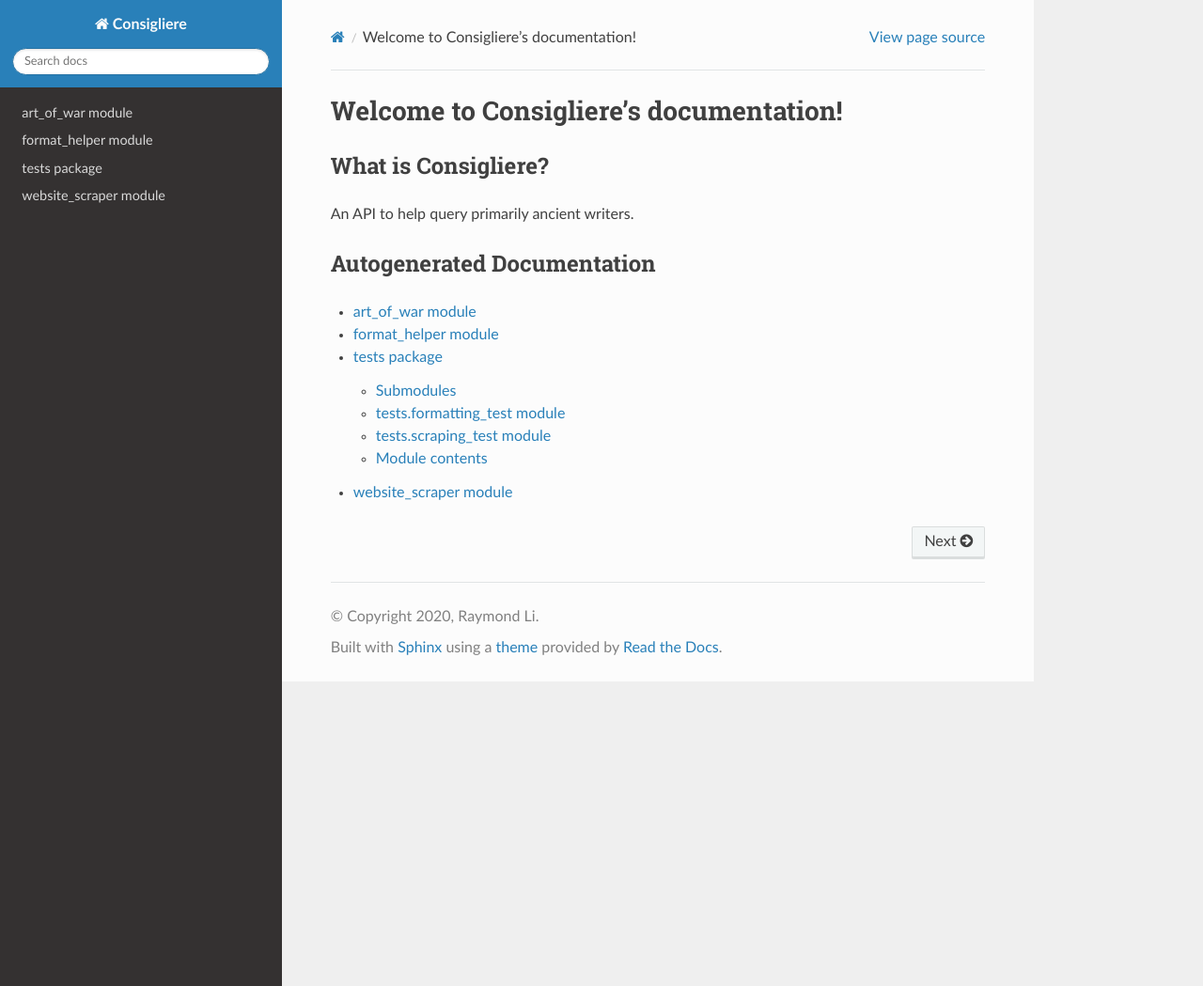
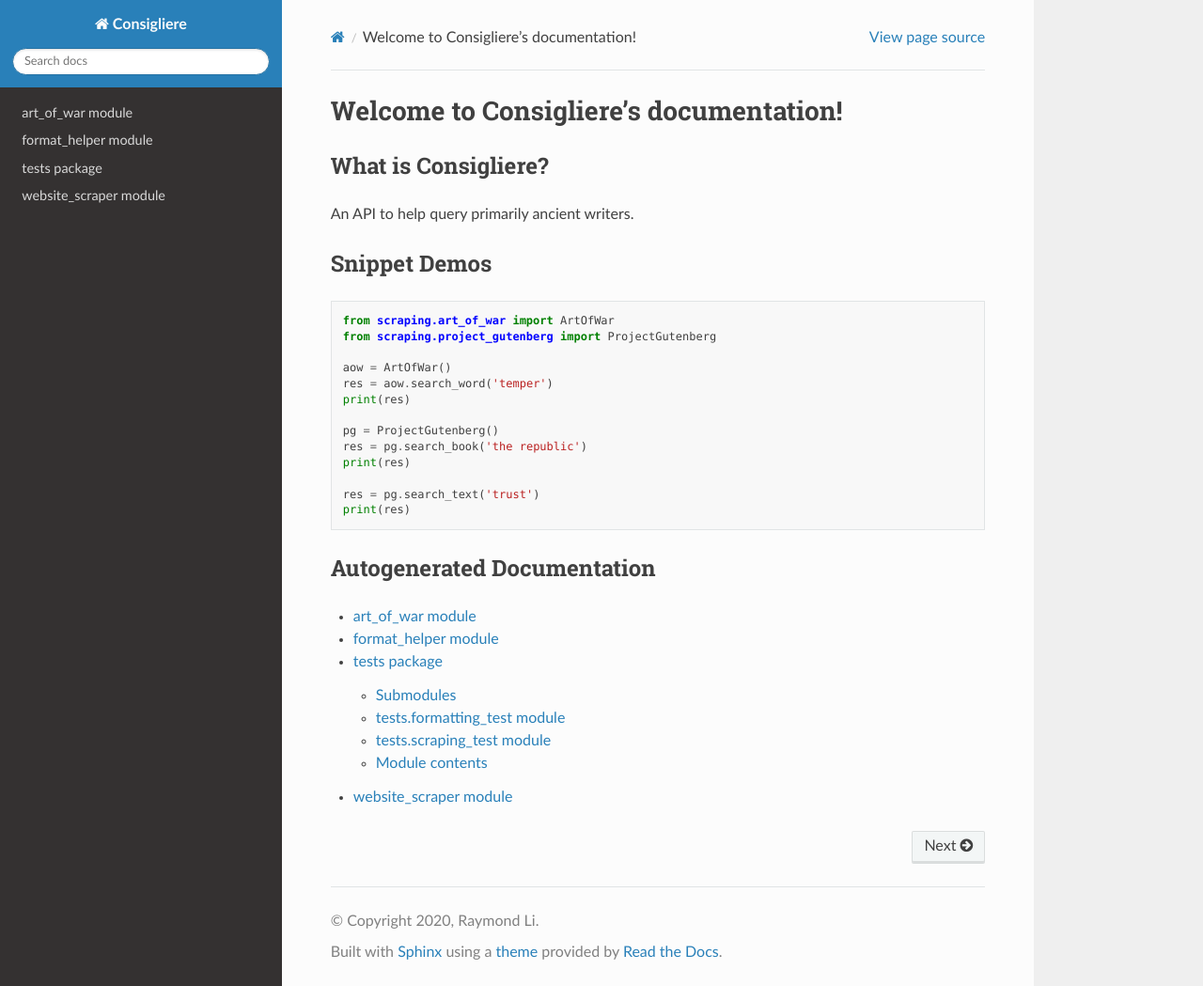
Before and after one commit to Ray725/COMS4995, a Sphinx documentation site: the page built from docs/index.md, in a window 1280 px wide and 1049 px high. Shown: the whole window at 94% size. Built offline with Sphinx 7.4.7 and the Read the Docs theme 2.0.0, drawn with Linux system fonts in a browser that asks for light colours.

Commit message:
Add snippet

````diff
--- a/docs/index.md
+++ b/docs/index.md
@@ -3,6 +3,23 @@
 ## What is Consigliere?
 
 An API to help query primarily ancient writers.
+
+## Snippet Demos
+```
+from scraping.art_of_war import ArtOfWar
+from scraping.project_gutenberg import ProjectGutenberg
+
+aow = ArtOfWar()
+res = aow.search_word('temper')
+print(res)
+
+pg = ProjectGutenberg()
+res = pg.search_book('the republic')
+print(res)
+
+res = pg.search_text('trust')
+print(res)
+```
 
 ## Autogenerated Documentation
 
````
